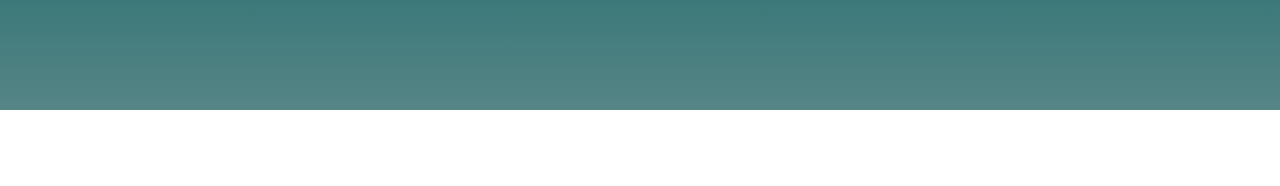
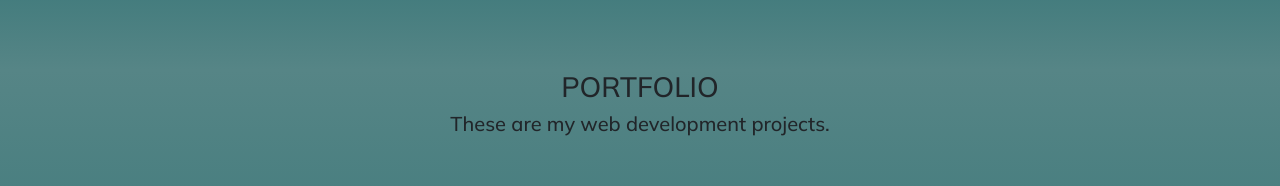
Before and after one commit to TayloPortfolioWebsites/HTTIFFYPortfolio, a plain HTML site: page index.html in a window 1280 px wide. Shown: the part 1330-1516 px from the top of the page. Before the commit the page ends 1440 px from the top, so only its background shows below. Drawn offline with nearby package versions, Linux system fonts and the light colour scheme.

Commit message:
Added portfolio section with header and sub header

```diff
--- a/css/styles.css
+++ b/css/styles.css
@@ -143,9 +143,14 @@ body {
 
 /* ABOUT SECTION */
 #About {
-    background: rgb(86,133,134);
-    background: linear-gradient(0deg, rgba(86,133,134,1) 0%, rgba(34,108,110,1) 35%, rgba(2,60,70,1) 100%);
-  height: 80vh;
+  background: rgb(86, 133, 134);
+  background: linear-gradient(
+    0deg,
+    rgba(86, 133, 134, 1) 0%,
+    rgba(34, 108, 110, 1) 35%,
+    rgba(2, 60, 70, 1) 100%
+  );
+  height: 75vh;
 }
 
 .col-lg-6 {
@@ -263,3 +268,16 @@ a {
   -moz-box-shadow: 0px 0px 2px #bababa, inset 0px 0px 1px #ffffff;
   box-shadow: 0px 0px 2px #bababa, inset 0px 0px 1px #ffffff;
 }
+
+/* PORTFOLIO SECTION */
+.Portfolio {
+  background: rgb(2, 60, 70);
+  background: linear-gradient(
+    0deg,
+    rgba(2, 60, 70, 1) 0%,
+    rgba(34, 108, 110, 1) 35%,
+    rgba(86, 133, 134, 1) 100%
+  );
+  height: 100vh;
+  text-align: center;
+}
--- a/index.html
+++ b/index.html
@@ -39,7 +39,10 @@
     <!---------------------------------------------------------------- MAIN SECTION -------------------------------------------------------------->
     <main id="title">
       <!-- NAVIGATION BAR -->
-      <nav class="navbar fixed-top navbar-expand-lg navbar-style" data-bs-theme="dark">
+      <nav
+        class="navbar fixed-top navbar-expand-lg navbar-style"
+        data-bs-theme="dark"
+      >
         <a class="navbar-brand" href="#"
           ><span class="navbar-brand-color">HTT</span>IF<span
             class="navbar-brand-color"
@@ -83,7 +86,7 @@
               I am a web developer from Imus, Cavite, Philippines.
             </h5>
             <div class="button-style">
-              <button class="button">Learn More</button>
+              <a href="#About"><button class="button">Learn More</button></a>
             </div>
             <div class="arrow-div-style">
               <img
@@ -136,16 +139,20 @@
                     alt="twitter-logo"
                   />
                 </a>
-                <a href="https://www.linkedin.com/in/hazeltiffanytaylo/" target="_blank">
+                <a
+                  href="https://www.linkedin.com/in/hazeltiffanytaylo/"
+                  target="_blank"
+                >
                   <img
                     class="linkedin-logo-style"
                     src="https://github.com/imhazeltaylo/HTTIFFYPortfolio/blob/main/images/linkedin-gray-logo.png?raw=true"
                     alt="linkedin-logo"
                 /></a>
-                <a href="/downloads/TAYLO RESUME.pdf" download="TAYLO_RESUME">
-                    <button class="button-2">
-                        Download CV
-                    </button>
+                <a
+                  href="https://github.com/imhazeltaylo/HTTIFFYPortfolio/blob/6bbed777131189e03479de225747713727d8e872/downloads/TAYLO%20RESUME.pdf"
+                  target="_blank"
+                >
+                  <button class="button-2" id="Portfolio">Download CV</button>
                 </a>
               </div>
             </div>
@@ -153,5 +160,12 @@
         </div>
       </div>
     </section>
+
+    <!---------------------------------------------------------------- PORTFOLIO SECTION -------------------------------------------------------->
+    <section class="Portfolio">
+      <h3>PORTFOLIO</h3>
+      <h5>These are my web development projects.</h5>
+      <div class="carousel"></div>
+    </section>
   </body>
 </html>
```
